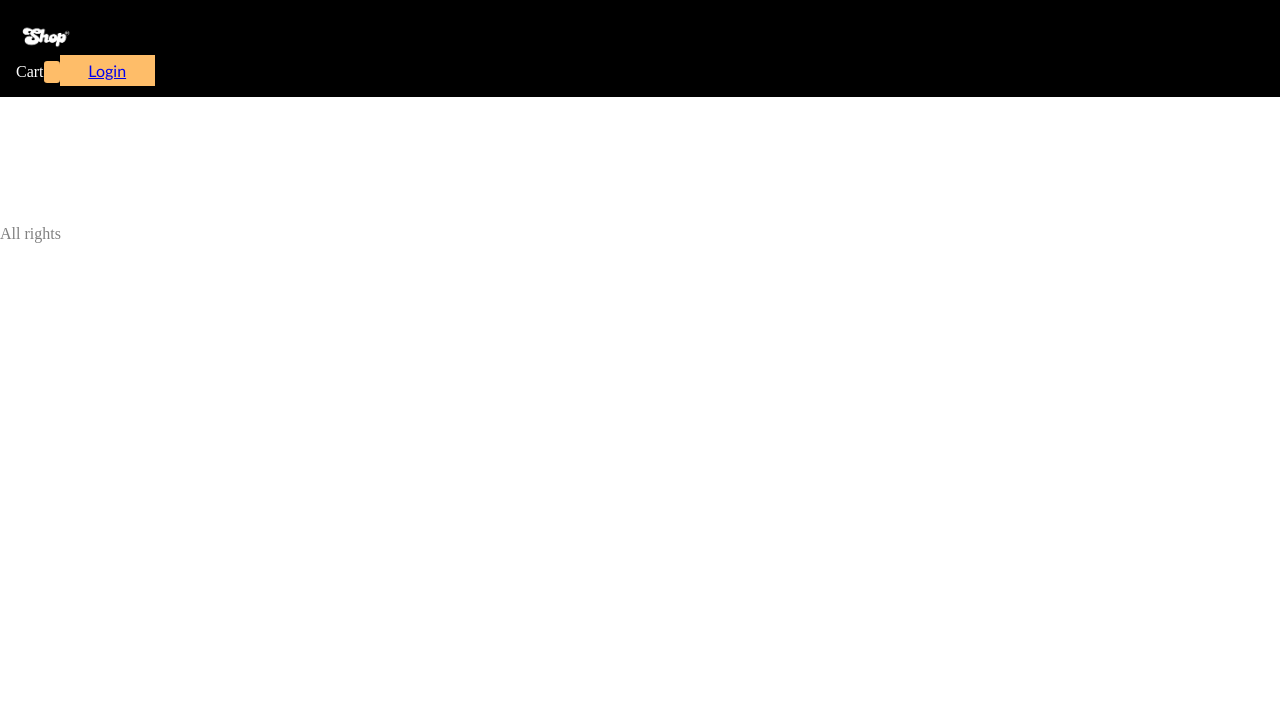
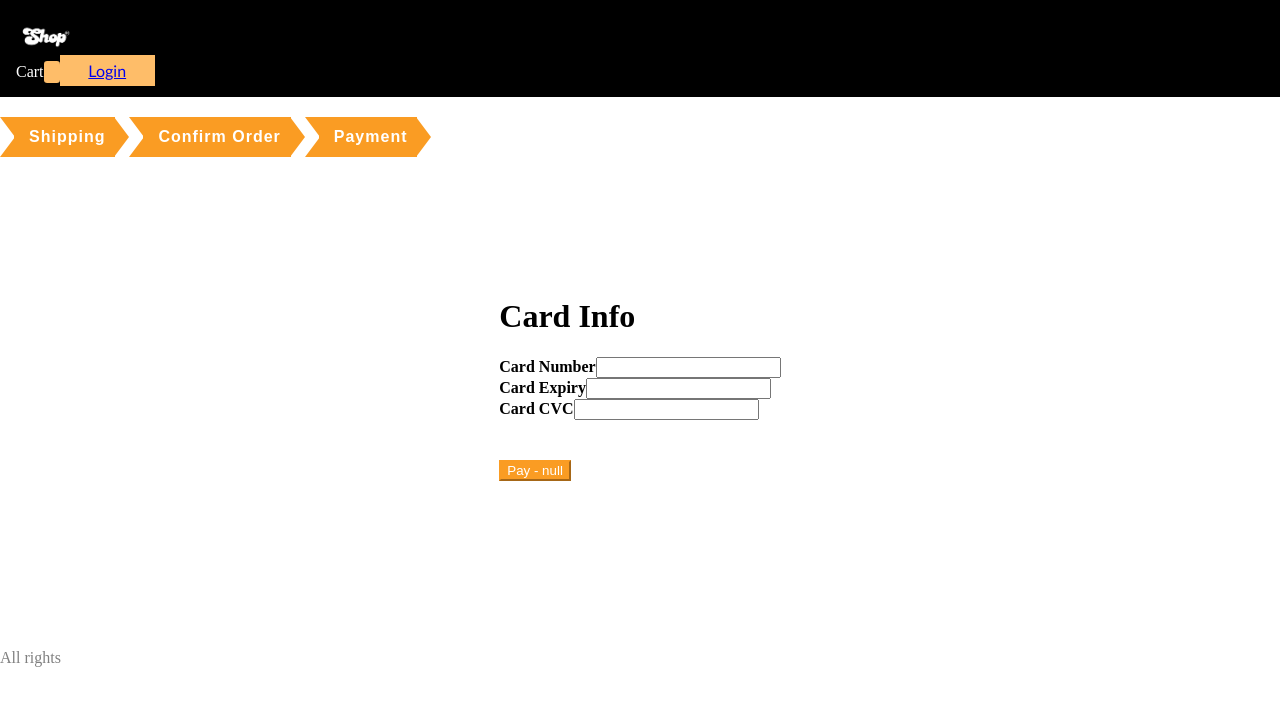
Before and after one commit to twlnkx/EarTunesSample, a React (Create React App) app in the folder frontend/: page /payment in a window 1280 px wide. Shown: the top 706 px of the page. Built offline with nearby package versions, Linux system fonts and the light colour scheme.

Commit message:
almost done checkout

```diff
--- a/frontend/src/App.js
+++ b/frontend/src/App.js
@@ -16,6 +16,8 @@
 import Cart from './Components/Cart/Cart';
 import Shipping from './Components/Cart/Shipping';
 import ConfirmOrder from './Components/Cart/ConfirmOrder';
+import Payment from "./Components/Cart/Payment";
+import OrderSuccess from "./Components/Cart/OrderSuccess";
 
 function App() {
   // fetch("api/register",{
@@ -104,7 +106,8 @@
           <Route path="/cart" element={<Cart cartItems={state.cartItems} addItemToCart = {addItemToCart} removeItemFromCart = {removeItemFromCart}/>} exact="true" />
           <Route path="/shipping" element={<Shipping shipping={state.shippingInfo} saveShippingInfo={saveShippingInfo} />} />
           <Route path="/confirm" element={<ConfirmOrder cartItems={state.cartItems} shippingInfo={state.shippingInfo} />} />
-          {/* <Route path="/payment" element={<Payment cartItems={state.cartItems} shippingInfo={state.shippingInfo} />} /> */}
+          <Route path="/payment" element={<Payment cartItems={state.cartItems} shippingInfo={state.shippingInfo} />} />
+          <Route path="/success" element={<OrderSuccess />} />
 
         </Routes>
       </Router>
--- /dev/null
+++ b/frontend/src/Components/Cart/OrderSuccess.js
@@ -0,0 +1,30 @@
+import React, { Fragment } from 'react'
+import { Link } from 'react-router-dom'
+import MetaData from '../Layout/Metadata'
+
+const OrderSuccess = () => {
+    sessionStorage.removeItem('orderInfo');
+    // localStorage.clear();
+    localStorage.removeItem('cartItems');
+    localStorage.removeItem('shippingInfo');
+    return (
+        <Fragment>
+
+            <MetaData title={'Order Success'} />
+
+            <div className="row justify-content-center">
+                <div className="col-6 mt-5 text-center">
+                    <img className="my-5 img-fluid d-block mx-auto" src="/images/order_success.png" alt="Order Success" width="200" height="200" />
+
+                    <h2>Your Order has been placed successfully.</h2>
+
+                    <Link to="/orders/me">Go to Orders</Link>
+                </div>
+
+            </div>
+
+        </Fragment>
+    )
+}
+
+export default OrderSuccess
--- /dev/null
+++ b/frontend/src/Components/Cart/Payment.js
@@ -0,0 +1,119 @@
+import React, { Fragment, useEffect, useState } from 'react'
+import { useNavigate } from "react-router-dom";
+import MetaData from '../Layout/Metadata'
+import CheckoutSteps from './CheckoutSteps'
+import axios from 'axios';
+import { toast } from 'react-toastify';
+import 'react-toastify/dist/ReactToastify.css';
+import { getToken } from '../../utils/helpers';
+
+
+const Payment = ({cartItems, shippingInfo}) => {
+    const [loading, setLoading] = useState(true)
+    let navigate = useNavigate();
+    useEffect(() => {
+    }, [])
+
+    const order = {
+        orderItems: cartItems,
+        shippingInfo
+    }
+
+    const orderInfo = JSON.parse(sessionStorage.getItem('orderInfo'));
+    if (orderInfo) {
+        order.itemsPrice = orderInfo.itemsPrice
+        order.shippingPrice = orderInfo.shippingPrice
+        order.taxPrice = orderInfo.taxPrice
+        order.totalPrice = orderInfo.totalPrice
+    }
+
+    const createOrder = async (order) => {
+        try {
+            const config = {
+                headers: {
+                    'Content-Type': 'application/json',
+                    'Authorization': `Bearer ${getToken()}`
+                }
+            }
+            const { data } = await axios.post(`${process.env.REACT_APP_API}/api/v1/order/new`, order, config)
+            // setIsUpdated(data.success)
+            setLoading(false)
+            toast.success('order created', {
+                position: toast.POSITION.BOTTOM_RIGHT
+            });
+
+            // sessionStorage.removeItem('orderInfo')
+            navigate('/success')
+
+        } catch (error) {
+            toast.error(error.response.data.message, {
+                position: toast.POSITION.BOTTOM_RIGHT
+            });
+           }
+    }
+
+    const submitHandler = async (e) => {
+        e.preventDefault();
+        document.querySelector('#pay_btn').disabled = true;
+        order.paymentInfo = {
+            id: 'pi_1DpdYh2eZvKYlo2CYIynhU32',
+            status: 'succeeded'
+        }
+        createOrder(order)
+
+      }
+
+    return (
+        <Fragment>
+            <MetaData title={'Payment'} />
+            <CheckoutSteps shipping confirmOrder payment />
+            <div className="row wrapper">
+                <div className="col-10 col-lg-5">
+                    <form className="shadow-lg" onSubmit={submitHandler}>
+                        <h1 className="mb-4">Card Info</h1>
+                        <div className="form-group">
+                            <label htmlFor="card_num_field">Card Number</label>
+                            <input
+                                type="text"
+                                id="card_num_field"
+                                className="form-control"
+
+                            />
+                        </div>
+
+                        <div className="form-group">
+                            <label htmlFor="card_exp_field">Card Expiry</label>
+                            <input
+                                type="text"
+                                id="card_exp_field"
+                                className="form-control"
+
+                            />
+                        </div>
+
+                        <div className="form-group">
+                            <label htmlFor="card_cvc_field">Card CVC</label>
+                            <input
+                                type="text"
+                                id="card_cvc_field"
+                                className="form-control"
+
+                            />
+                        </div>
+                        <button
+                            id="pay_btn"
+                            type="submit"
+                            className="btn btn-block py-3"
+                        >
+                            Pay {` - ${orderInfo && orderInfo.totalPrice}`}
+                        </button>
+
+                    </form>
+                </div>
+            </div>
+
+        </Fragment>
+    )
+}
+
+export default Payment
```
Also changed, not shown: 1 other file (tests, documents, lock files or other folders).
